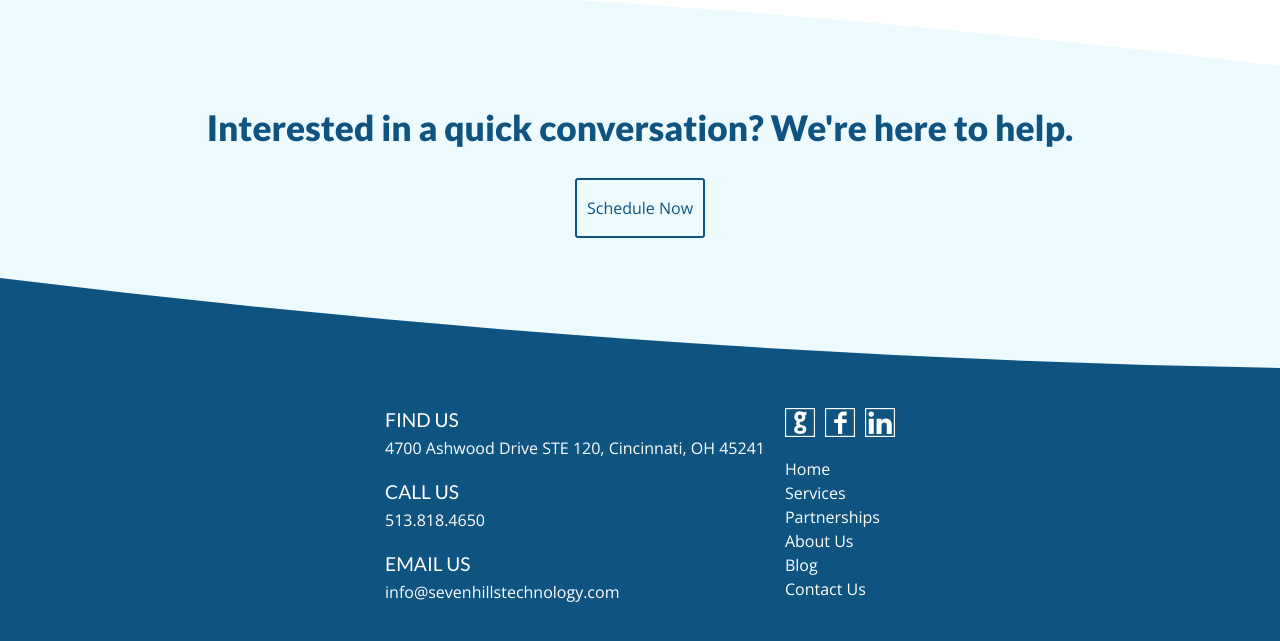
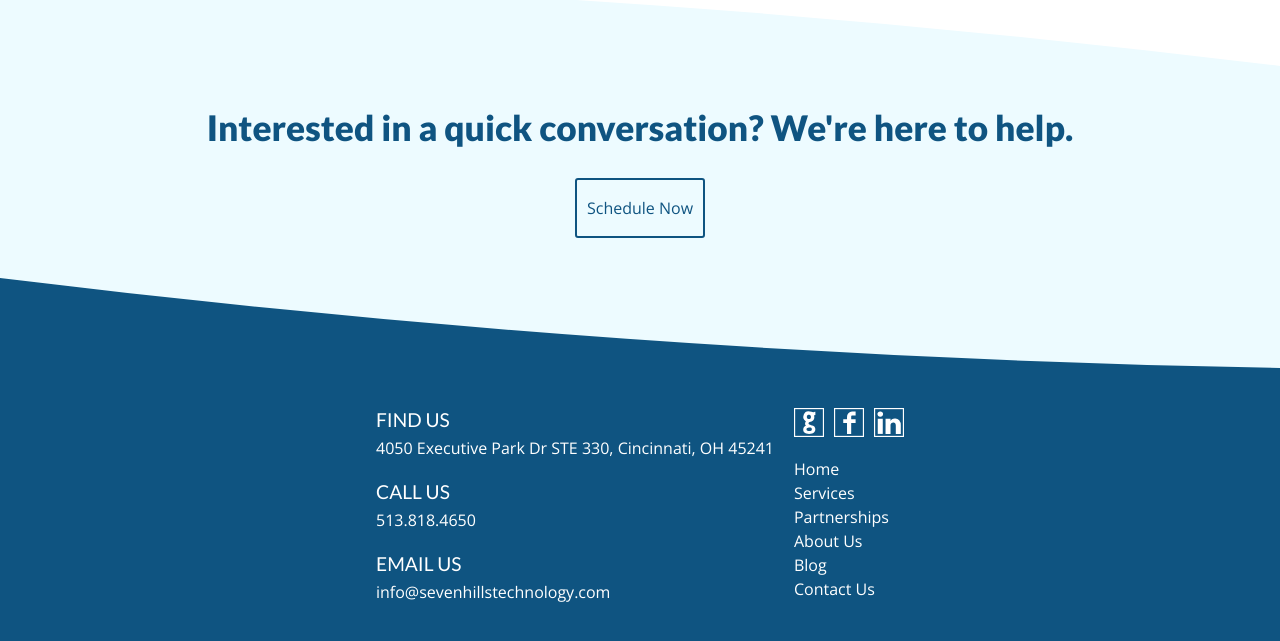
Before and after one commit to seven-hills-technology/seven-hills-technology.github.io, a Jekyll site: the page built from partnerships.md, in a window 1280 px wide and 900 px high, scrolled down 1299 px, cut to the strip 256-897 px from the top of the window. Built offline with Jekyll 4.4.1, drawn with Linux system fonts in a browser that asks for light colours; nearby versions of some CDN libraries.

Commit message:
Update address

```diff
--- a/_layouts/default.html
+++ b/_layouts/default.html
@@ -141,7 +141,7 @@
             <div class="sh-contact-section sh-find-us">
                 <h3>Find Us</h3>
                 <a href="https://www.google.com/maps/dir/Seven+Hills+Technology+4700+Ashwood+Dr,+Blue+Ash,+OH+45241//@39.2695923,-84.3749387,15z"
-                    rel="noopener" target="_blank">4700 Ashwood Drive STE 120, Cincinnati, OH 45241</a>
+                    rel="noopener" target="_blank">4050 Executive Park Dr STE 330, Cincinnati, OH 45241</a>
             </div>
             <div class="sh-contact-section sh-call-us">
                 <h3>Call Us</h3>
--- a/_layouts/home.html
+++ b/_layouts/home.html
@@ -153,7 +153,7 @@
             <div class="sh-contact-section sh-find-us">
                 <h3>Find Us</h3>
                 <a href="https://www.google.com/maps/dir/Seven+Hills+Technology+4700+Ashwood+Dr,+Blue+Ash,+OH+45241//@39.2695923,-84.3749387,15z"
-                    rel="noopener" target="_blank">4700 Ashwood Drive STE 120, Cincinnati, OH 45241</a>
+                    rel="noopener" target="_blank">4050 Executive Park Dr STE 330, Cincinnati, OH 45241</a>
             </div>
             <div class="sh-contact-section sh-call-us">
                 <h3>Call Us</h3>
--- a/_layouts/post.html
+++ b/_layouts/post.html
@@ -177,7 +177,7 @@
             <div class="sh-contact-section sh-find-us">
                 <h3>Find Us</h3>
                 <a href="https://www.google.com/maps/dir/Seven+Hills+Technology+4700+Ashwood+Dr,+Blue+Ash,+OH+45241//@39.2695923,-84.3749387,15z"
-                    rel="noopener" target="_blank">4700 Ashwood Drive STE 120, Cincinnati, OH 45241</a>
+                    rel="noopener" target="_blank">4050 Executive Park Dr STE 330, Cincinnati, OH 45241</a>
             </div>
             <div class="sh-contact-section sh-call-us">
                 <h3>Call Us</h3>
```
